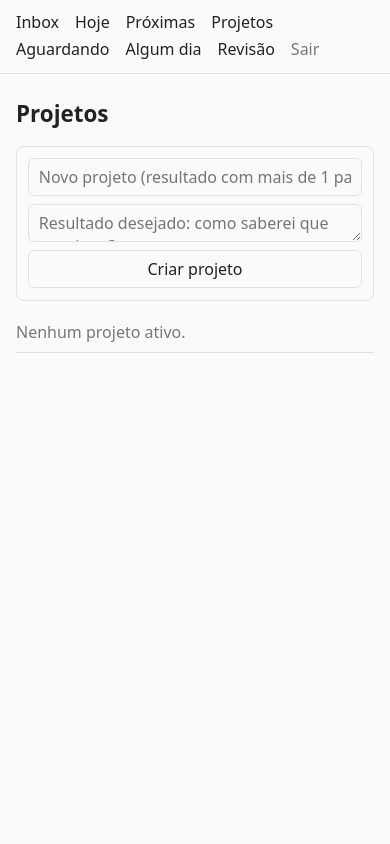
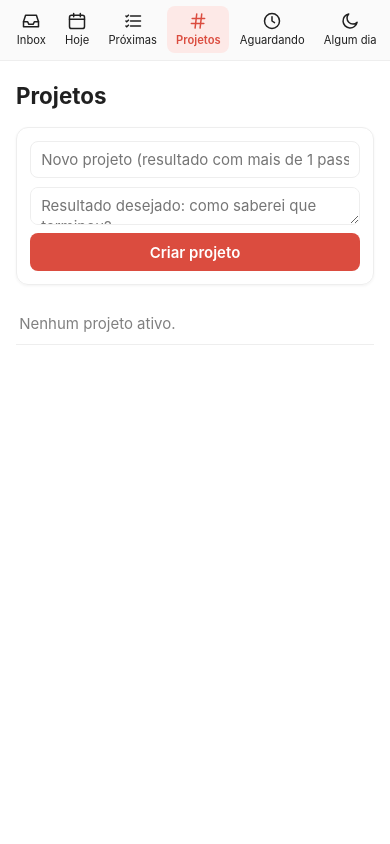
Before and after one commit to cmukoyama/gtd-app, a Flask app: page /projects in a window 390 px wide. Run offline with Flask 3, Linux system fonts and the light colour scheme; the visitor is signed in with stand-in values (Sample User, id 1); data that the repository does not hold is empty; parts of the project's set-up code (start-up, migrations or seed data) failed here and were passed over; some libraries are stand-ins or nearby versions.

Commit message:
Visual inspirado no Todoist: barra lateral, tarefas com bolinha, meta em linha, acento vermelho, tema escuro e navegação mobile
Co-Authored-By: Claude Sonnet 5.5 <noreply@anthropic.com>
Claude-Session: https://claude.ai/code/session_01WtLNrLyw971rZc7SLFEsFL

```diff
--- a/templates/base.html
+++ b/templates/base.html
@@ -6,25 +6,46 @@
   <title>{% block title %}GTD{% endblock %}</title>
   <style>{% include 'style.css' %}</style>
 </head>
-<body>
+<body class="{{ '' if session.get('auth') else 'anon' }}">
 {% if session.get('auth') %}
-<nav>
-  <a href="{{ url_for('inbox') }}">Inbox{% if counts.get('inbox') %} <b>{{ counts['inbox'] }}</b>{% endif %}</a>
-  <a href="{{ url_for('today_view') }}">Hoje{% if today_count %} <b>{{ today_count }}</b>{% endif %}</a>
-  <a href="{{ url_for('next_actions') }}">Próximas{% if counts.get('next') %} <b>{{ counts['next'] }}</b>{% endif %}</a>
-  <a href="{{ url_for('projects') }}">Projetos</a>
-  <a href="{{ url_for('waiting') }}">Aguardando{% if counts.get('waiting') %} <b>{{ counts['waiting'] }}</b>{% endif %}</a>
-  <a href="{{ url_for('someday') }}">Algum dia</a>
-  <a href="{{ url_for('review') }}">Revisão</a>
-  <form method="post" action="{{ url_for('logout') }}" class="inline">
+{% set icons = {
+  'inbox': '<path d="M3 13l2.5-8h13L21 13v6H3z"/><path d="M3 13h5l1.5 3h5l1.5-3h5"/>',
+  'today': '<rect x="3" y="5" width="18" height="16" rx="2.5"/><path d="M3 10h18M8 3v4M16 3v4"/>',
+  'next': '<path d="M9 6h12M9 12h12M9 18h12"/><path d="M3.5 6l1 1 2-2M3.5 12l1 1 2-2M3.5 18l1 1 2-2"/>',
+  'projects': '<path d="M5 9h15M4 15h15M10.5 3.5l-2 17M16.5 3.5l-2 17"/>',
+  'waiting': '<circle cx="12" cy="12" r="9"/><path d="M12 7v5l3 2"/>',
+  'someday': '<path d="M20.5 13.5A8.5 8.5 0 1110.5 3.5a6.5 6.5 0 0010 10z"/>',
+  'review': '<circle cx="12" cy="12" r="9"/><path d="M8 12.5l3 3 5-6"/>'
+} %}
+{% set nav_items = [
+  ('inbox', 'Inbox', 'inbox', counts.get('inbox')),
+  ('today_view', 'Hoje', 'today', today_count),
+  ('next_actions', 'Próximas', 'next', counts.get('next')),
+  ('projects', 'Projetos', 'projects', none),
+  ('waiting', 'Aguardando', 'waiting', counts.get('waiting')),
+  ('someday', 'Algum dia', 'someday', none),
+  ('review', 'Revisão', 'review', none)] %}
+<div class="app">
+<aside class="side">
+  <div class="brand">GTD</div>
+  <nav>
+    {% for ep, label, icon, n in nav_items %}
+    <a href="{{ url_for(ep) }}" class="{{ 'on' if request.endpoint == ep or (ep == 'projects' and request.endpoint == 'project_view') else '' }}">
+      <svg viewBox="0 0 24 24" width="20" height="20" fill="none" stroke="currentColor" stroke-width="1.8" stroke-linecap="round" stroke-linejoin="round">{{ icons[icon]|safe }}</svg>
+      <span class="lbl">{{ label }}</span>{% if n %}<span class="cnt">{{ n }}</span>{% endif %}
+    </a>
+    {% endfor %}
+  </nav>
+  <form method="post" action="{{ url_for('logout') }}" class="logout">
     <input type="hidden" name="csrf" value="{{ csrf_token() }}">
     <button class="link">Sair</button>
   </form>
-</nav>
+</aside>
 {% endif %}
 <main>
   {% for m in get_flashed_messages() %}<p class="flash">{{ m }}</p>{% endfor %}
   {% block body %}{% endblock %}
 </main>
+{% if session.get('auth') %}</div>{% endif %}
 </body>
 </html>
--- a/templates/edit.html
+++ b/templates/edit.html
@@ -26,7 +26,7 @@
   </div>
   <textarea name="notes" rows="3" placeholder="Notas">{{ i.notes }}</textarea>
   <div class="row actions">
-    <button>Salvar</button>
+    <button class="primary">Salvar</button>
     <a href="{{ next }}" class="tag" style="text-align:center;padding:.5rem">Cancelar</a>
   </div>
 </form>
--- a/templates/login.html
+++ b/templates/login.html
@@ -2,7 +2,7 @@
 {% block title %}Entrar{% endblock %}
 {% block body %}
 <h1>GTD</h1>
-<form method="post">
+<form method="post" class="login card">
   <input type="hidden" name="csrf" value="{{ csrf_token() }}">
   <input type="password" name="password" placeholder="Senha" autofocus required>
   <button>Entrar</button>
--- a/templates/projects.html
+++ b/templates/projects.html
@@ -6,7 +6,7 @@
   <input type="hidden" name="csrf" value="{{ csrf_token() }}">
   <input name="title" placeholder="Novo projeto (resultado com mais de 1 passo)" maxlength="200" required>
   <textarea name="outcome" rows="1" placeholder="Resultado desejado: como saberei que terminou?"></textarea>
-  <button>Criar projeto</button>
+  <button class="primary">Criar projeto</button>
 </form>
 <ul class="list">
 {% for p in projects %}
--- a/templates/review.html
+++ b/templates/review.html
@@ -29,6 +29,6 @@
 
 <form method="post" action="{{ url_for('review_finish') }}">
   <input type="hidden" name="csrf" value="{{ csrf_token() }}">
-  <button>Concluir revisão</button>
+  <button class="primary">Concluir revisão</button>
 </form>
 {% endblock %}
--- a/templates/style.css
+++ b/templates/style.css
@@ -1,26 +1,57 @@
-:root { --bg:#fafaf8; --fg:#222; --mut:#777; --line:#e2e2dc; --acc:#2a6f4f; --bad:#b3261e; }
-@media (prefers-color-scheme: dark) { :root { --bg:#161816; --fg:#e8e8e4; --mut:#9a9a94; --line:#2c2f2c; --acc:#5fb98a; --bad:#f2837c; } }
+:root { --bg:#fff; --side:#fafafa; --fg:#202020; --mut:#808080; --line:#eee; --hover:#f3f3f3; --acc:#db4c3f; --acc-soft:#fde9e7; --green:#058527; --purple:#692fc2; --card:#fff; }
+@media (prefers-color-scheme: dark) { :root { --bg:#1e1e1e; --side:#282828; --fg:#f0f0f0; --mut:#9b9b9b; --line:#333; --hover:#2f2f2f; --acc:#e2574a; --acc-soft:#3a2523; --green:#4fc26e; --purple:#a98bff; --card:#252525; } }
 * { box-sizing: border-box; }
-body { margin:0; background:var(--bg); color:var(--fg); font:16px/1.45 system-ui, sans-serif; }
-nav { display:flex; flex-wrap:wrap; gap:.25rem 1rem; padding:.7rem 1rem; border-bottom:1px solid var(--line); align-items:center; }
-nav a { color:var(--fg); text-decoration:none; } nav a b { color:var(--acc); }
-main { max-width:760px; margin:0 auto; padding:1rem; }
-h1 { font-size:1.4rem; margin:.5rem 0 1rem; } h2 { font-size:1.05rem; margin:1.6rem 0 .4rem; }
-input, select, textarea, button { font:inherit; color:inherit; background:transparent; border:1px solid var(--line); border-radius:6px; padding:.4rem .6rem; }
+body { margin:0; background:var(--bg); color:var(--fg); font:15px/1.4 -apple-system, "Segoe UI", Roboto, system-ui, sans-serif; }
+.app { display:flex; min-height:100vh; }
+.side { width:270px; background:var(--side); padding:1rem .75rem; position:sticky; top:0; height:100vh; display:flex; flex-direction:column; flex-shrink:0; }
+.brand { font-weight:700; font-size:1.05rem; color:var(--acc); padding:.2rem .6rem 1rem; }
+.side nav { display:flex; flex-direction:column; gap:2px; }
+.side nav a { display:flex; align-items:center; gap:.65rem; padding:.45rem .6rem; border-radius:8px; color:var(--fg); text-decoration:none; }
+.side nav a:hover { background:var(--hover); }
+.side nav a.on { background:var(--acc-soft); color:var(--acc); font-weight:600; }
+.side nav svg { flex-shrink:0; }
+.lbl { flex:1; } .cnt { color:var(--mut); font-size:.8rem; }
+.logout { margin-top:auto; padding:.5rem .6rem; }
+main { flex:1; max-width:820px; width:100%; margin:0 auto; padding:2.2rem 2rem 4rem; }
+body.anon main { max-width:340px; padding-top:20vh; }
+h1 { font-size:1.65rem; font-weight:700; margin:0 0 1rem; } h2 { font-size:1rem; font-weight:700; margin:1.8rem 0 .3rem; padding-bottom:.35rem; border-bottom:1px solid var(--line); }
+a { color:var(--acc); }
+input, select, textarea, button { font:inherit; color:inherit; background:var(--card); border:1px solid var(--line); border-radius:8px; padding:.45rem .65rem; }
+input:focus, select:focus, textarea:focus { outline:2px solid var(--acc-soft); border-color:var(--acc); }
 textarea, input[name=title], input[type=password] { width:100%; }
-button { cursor:pointer; } button:hover { border-color:var(--acc); }
-button.danger { color:var(--bad); } button.link { border:0; color:var(--mut); padding:0; }
-button.check { border-radius:50%; width:1.7rem; height:1.7rem; padding:0; color:var(--acc); }
+button { cursor:pointer; background:var(--hover); border-color:transparent; } button:hover { filter:brightness(.96); }
+.capture button, button.primary, .card button[value=next], .login button { background:var(--acc); color:#fff; font-weight:600; }
+button.danger { color:var(--acc); background:transparent; } button.link { border:0; background:none; color:var(--mut); padding:0; }
 .inline { display:inline; margin:0; }
-.card, .capture { border:1px solid var(--line); border-radius:8px; padding:.7rem; margin:.7rem 0; display:flex; flex-direction:column; gap:.5rem; }
-.capture { flex-direction:row; flex-wrap:wrap; align-items:flex-start; } .capture textarea { flex:1; }
+.card, .capture { border:1px solid var(--line); border-radius:12px; padding:.8rem; margin:.8rem 0 1.2rem; display:flex; flex-direction:column; gap:.55rem; box-shadow:0 1px 3px rgba(0,0,0,.05); }
+.capture { flex-direction:row; flex-wrap:wrap; align-items:flex-start; } .capture textarea { flex:1; border:0; padding:.3rem; resize:vertical; background:transparent; }
 .row { display:flex; flex-wrap:wrap; gap:.4rem; } .row > * { flex:1 1 130px; }
 .actions button { flex:1 1 auto; }
-.list { list-style:none; padding:0; margin:0; } .list li { display:flex; flex-wrap:wrap; align-items:center; gap:.5rem; padding:.55rem 0; border-bottom:1px solid var(--line); }
+.list { list-style:none; padding:0; margin:0; }
+.list li { display:flex; flex-wrap:wrap; align-items:center; gap:.5rem; padding:.6rem .2rem; border-bottom:1px solid var(--line); }
+.list li.task { flex-wrap:nowrap; align-items:flex-start; gap:.7rem; padding:.65rem .3rem; }
+.task:hover { background:var(--hover); border-radius:8px; }
+.task .body { flex:1; min-width:0; } .task .t { word-break:break-word; } .task .n { color:var(--mut); font-size:.85rem; white-space:pre-wrap; margin-top:2px; }
+.meta { display:flex; flex-wrap:wrap; gap:.2rem .8rem; font-size:.78rem; color:var(--mut); margin-top:3px; } .meta:empty { display:none; }
+.meta .due { display:inline-flex; align-items:center; gap:.25rem; } .due.late { color:var(--acc); } .due.now { color:var(--green); } .due.later { color:var(--purple); }
+.meta .proj { margin-left:auto; }
+button.check { width:20px; height:20px; min-width:20px; padding:0; border-radius:50%; border:2px solid var(--acc); background:var(--acc-soft); margin-top:1px; font-size:0; position:relative; }
+button.check:hover::after { content:"✓"; position:absolute; inset:0; font-size:12px; line-height:16px; color:var(--acc); text-align:center; }
+.ra { display:flex; gap:.2rem; align-items:center; opacity:.0; transition:opacity .1s; } .task:hover .ra, .task:focus-within .ra { opacity:1; }
+@media (hover:none) { .ra { opacity:1; } }
+.ra a.edit, button.star { border:0; background:none; color:var(--mut); padding:.1rem .3rem; font-size:1.05rem; text-decoration:none; cursor:pointer; } button.star.on { color:var(--acc); }
 .title { flex:1 1 auto; color:var(--fg); text-decoration:none; } .title.done { text-decoration:line-through; color:var(--mut); }
-.tag { font-size:.8rem; color:var(--mut); border:1px solid var(--line); border-radius:99px; padding:0 .5rem; } .tag.late { color:var(--bad); border-color:var(--bad); }
-.notes { color:var(--mut); font-size:.9rem; flex-basis:100%; white-space:pre-wrap; }
+.tag { font-size:.78rem; color:var(--mut); background:var(--hover); border-radius:6px; padding:.05rem .45rem; text-decoration:none; } .tag.late { color:var(--acc); }
+.notes { color:var(--mut); font-size:.88rem; white-space:pre-wrap; }
 .sub { font-size:.85rem; color:var(--mut); } .empty { color:var(--mut); }
-.filters a { margin-right:.7rem; color:var(--mut); text-decoration:none; } .filters a.on { color:var(--acc); font-weight:600; }
-.flash { background:var(--line); padding:.5rem .8rem; border-radius:6px; }
-button.star { border:0; padding:0 .3rem; color:var(--acc); font-size:1.1rem; }
+.filters { display:flex; flex-wrap:wrap; gap:.35rem; align-items:center; color:var(--mut); font-size:.85rem; margin:.3rem 0 .8rem; }
+.filters a { color:var(--mut); text-decoration:none; padding:.15rem .6rem; border-radius:99px; background:var(--hover); } .filters a.on { background:var(--acc-soft); color:var(--acc); font-weight:600; }
+.flash { background:var(--acc-soft); color:var(--acc); padding:.55rem .8rem; border-radius:8px; }
+@media (max-width:760px) {
+  .app { flex-direction:column; }
+  .side { width:100%; height:auto; position:sticky; z-index:5; flex-direction:row; align-items:center; padding:.4rem .5rem; overflow-x:auto; border-bottom:1px solid var(--line); }
+  .brand, .logout { display:none; } .side nav { flex-direction:row; gap:.1rem; }
+  .side nav a { flex-direction:column; gap:.1rem; font-size:.7rem; padding:.3rem .55rem; position:relative; white-space:nowrap; }
+  .cnt { position:absolute; top:0; right:.1rem; background:var(--acc); color:#fff; border-radius:99px; padding:0 .3rem; font-size:.65rem; }
+  main { padding:1.2rem 1rem 4rem; } h1 { font-size:1.4rem; }
+}
```
Also changed, not shown: templates/_macros.html (+21 -13 lines), tests/test_app.py (+2 -2 lines).
